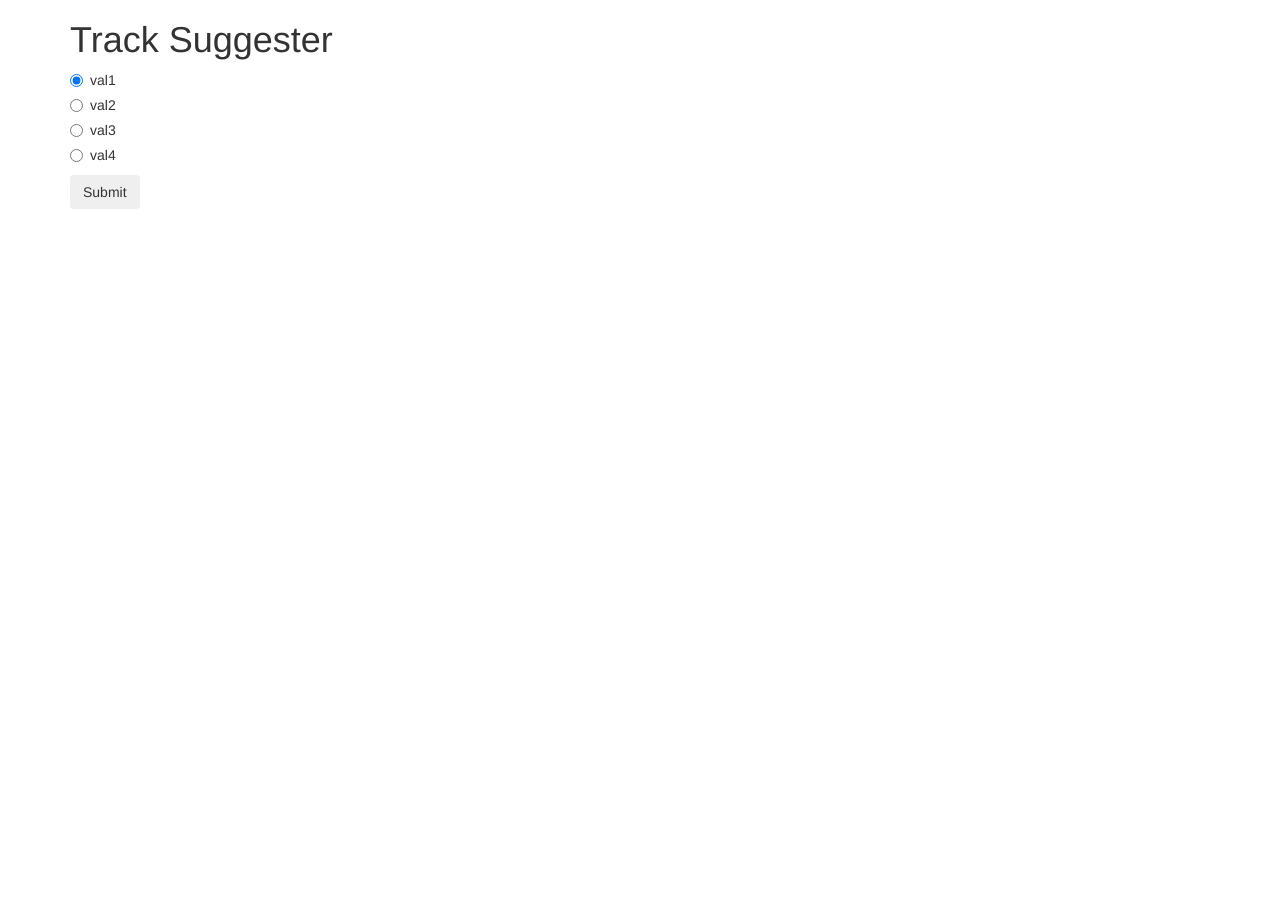
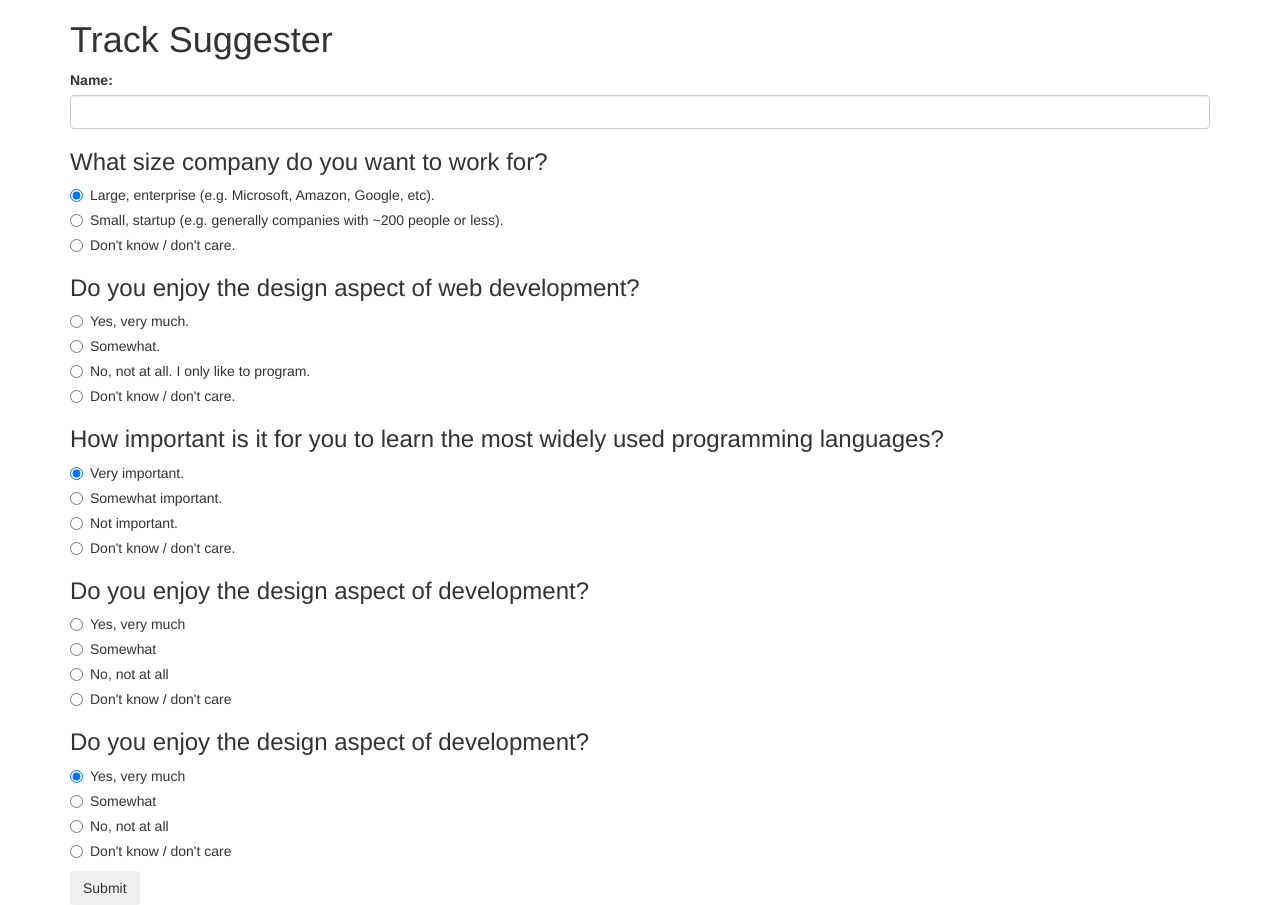
Before and after one commit to benjpac/track_suggester, a plain HTML site: page index.html in a window 1280 px wide. Before the commit the page ends 800 px from the top, so only its background shows below. Drawn offline with nearby package versions, Linux system fonts and the light colour scheme.

Commit message:
add a few questions

```diff
--- a/css/master.css
+++ b/css/master.css
@@ -0,0 +1,3 @@
+#ruby, #android, #design {
+  display: none;
+}
--- a/index.html
+++ b/index.html
@@ -3,48 +3,148 @@
   <head>
     <title>Track Suggester</title>
     <link rel="stylesheet" href="https://maxcdn.bootstrapcdn.com/bootstrap/3.3.7/css/bootstrap.min.css" integrity="sha384-BVYiiSIFeK1dGmJRAkycuHAHRg32OmUcww7on3RYdg4Va+PmSTsz/K68vbdEjh4u" crossorigin="anonymous">
-
-    <!-- Optional theme -->
-    <link rel="stylesheet" href="https://maxcdn.bootstrapcdn.com/bootstrap/3.3.7/css/bootstrap-theme.min.css" integrity="sha384-rHyoN1iRsVXV4nD0JutlnGaslCJuC7uwjduW9SVrLvRYooPp2bWYgmgJQIXwl/Sp" crossorigin="anonymous">
-
     <script
       src="https://code.jquery.com/jquery-3.2.1.min.js"
       integrity="sha256-hwg4gsxgFZhOsEEamdOYGBf13FyQuiTwlAQgxVSNgt4="
       crossorigin="anonymous"></script>
-
     <script src="js/scripts.js"></script>
   </head>
   <body>
     <div class="container">
       <h1>Track Suggester</h1>
+      <div class="form-group">
+        <label for="name">Name:</label>
+        <input id="name" class="form-control" type="text">
+      </div>
       <form id="trackPicker">
+        <h3>What size company do you want to work for?</h3>
         <div class="radio">
           <label>
-            <input type="radio" name="question1" value="val1" checked>
-            val1
+            <input type="radio" name="question1" value="large" checked>
+            Large, enterprise (e.g. Microsoft, Amazon, Google, etc).
           </label>
         </div>
         <div class="radio">
           <label>
-            <input type="radio" name="question1" value="val2">
-            val2
+            <input type="radio" name="question1" value="small">
+            Small, startup (e.g. generally companies with ~200 people or less).
           </label>
         </div>
         <div class="radio">
           <label>
-            <input type="radio" name="question1" value="val3">
-            val3
+            <input type="radio" name="question1" value="none">
+            Don't know / don't care.
+          </label>
+        </div>
+        <h3>Do you enjoy the design aspect of web development?</h3>
+        <div class="radio">
+          <label>
+            <input type="radio" name="question2" value="yes" checked>
+            Yes, very much.
           </label>
         </div>
         <div class="radio">
           <label>
-            <input type="radio" name="question1" value="val4">
-            val4
+            <input type="radio" name="question2" value="somewhat">
+            Somewhat.
+          </label>
+        </div>
+        <div class="radio">
+          <label>
+            <input type="radio" name="question2" value="no">
+            No, not at all. I only like to program.
+          </label>
+        </div>
+        <div class="radio">
+          <label>
+            <input type="radio" name="question2" value="none">
+            Don't know / don't care.
+          </label>
+        </div>
+        <h3>How important is it for you to learn the most widely used programming languages?</h3>
+        <div class="radio">
+          <label>
+            <input type="radio" name="question3" value="yes" checked>
+            Very important.
+          </label>
+        </div>
+        <div class="radio">
+          <label>
+            <input type="radio" name="question3" value="somewhat">
+            Somewhat important.
+          </label>
+        </div>
+        <div class="radio">
+          <label>
+            <input type="radio" name="question3" value="no">
+            Not important.
+          </label>
+        </div>
+        <div class="radio">
+          <label>
+            <input type="radio" name="question3" value="none">
+            Don't know / don't care.
+          </label>
+        </div>
+        <h3>Do you enjoy the design aspect of development?</h3>
+        <div class="radio">
+          <label>
+            <input type="radio" name="question2" value="yes" checked>
+            Yes, very much
+          </label>
+        </div>
+        <div class="radio">
+          <label>
+            <input type="radio" name="question2" value="somewhat">
+            Somewhat
+          </label>
+        </div>
+        <div class="radio">
+          <label>
+            <input type="radio" name="question2" value="no">
+            No, not at all
+          </label>
+        </div>
+        <div class="radio">
+          <label>
+            <input type="radio" name="question2" value="none">
+            Don't know / don't care
+          </label>
+        </div>
+        <h3>Do you enjoy the design aspect of development?</h3>
+        <div class="radio">
+          <label>
+            <input type="radio" name="question2" value="yes" checked>
+            Yes, very much
+          </label>
+        </div>
+        <div class="radio">
+          <label>
+            <input type="radio" name="question2" value="somewhat">
+            Somewhat
+          </label>
+        </div>
+        <div class="radio">
+          <label>
+            <input type="radio" name="question2" value="no">
+            No, not at all
+          </label>
+        </div>
+        <div class="radio">
+          <label>
+            <input type="radio" name="question2" value="none">
+            Don't know / don't care
           </label>
         </div>
         <button type="submit" class="btn">Submit</button>
       </form>
-      <div id="output">
+      <div id="ruby">
+
+      </div>
+      <div id="android">
+
+      </div>
+      <div id="design">
 
       </div>
     </div>
--- a/js/scripts.js
+++ b/js/scripts.js
@@ -2,6 +2,7 @@
 $(document).ready(function()) {
   $("form#trackPicker").submit(function() {
     event.preventDefault();
+    var name = $("#input1").val();
     var question1 = $("input:radio[name=operator]:checked").val();
     var question2 = $("input:radio[name=operator]:checked").val();
     var question3 = $("input:radio[name=operator]:checked").val();
```
